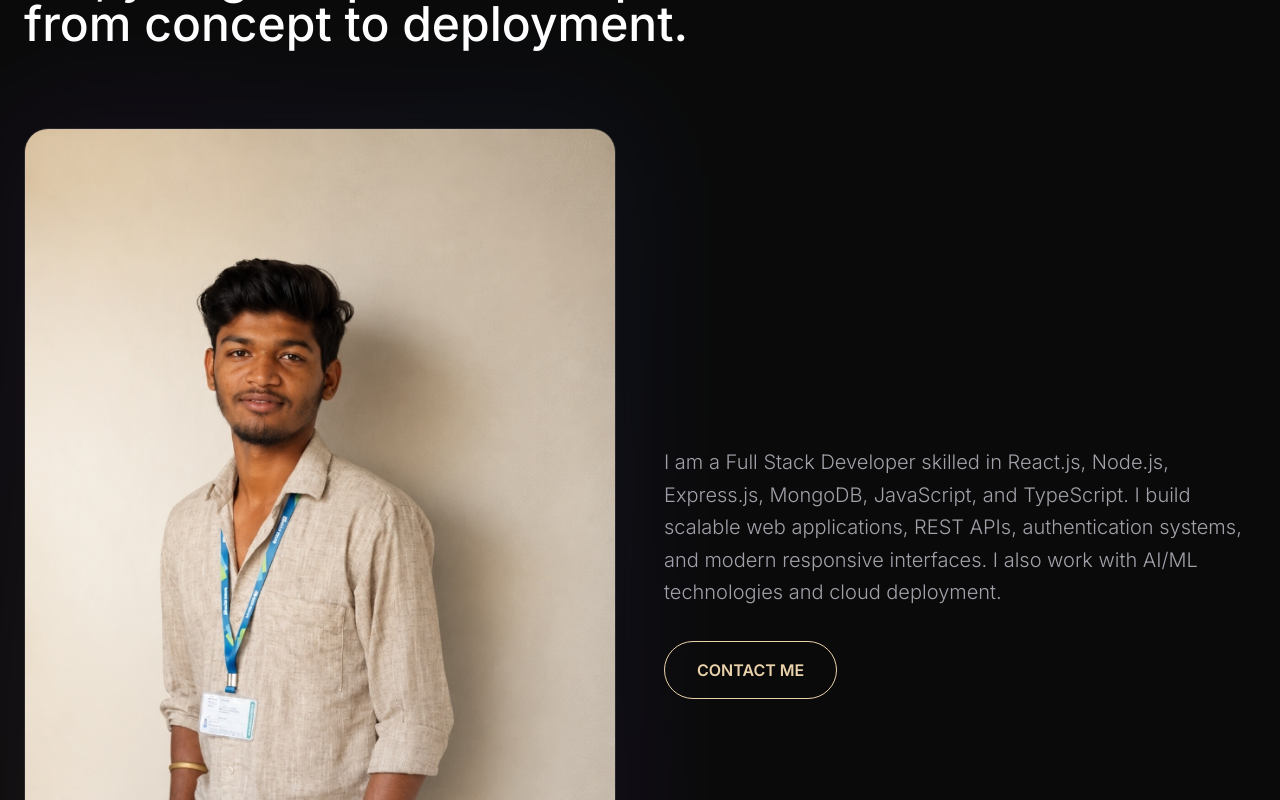
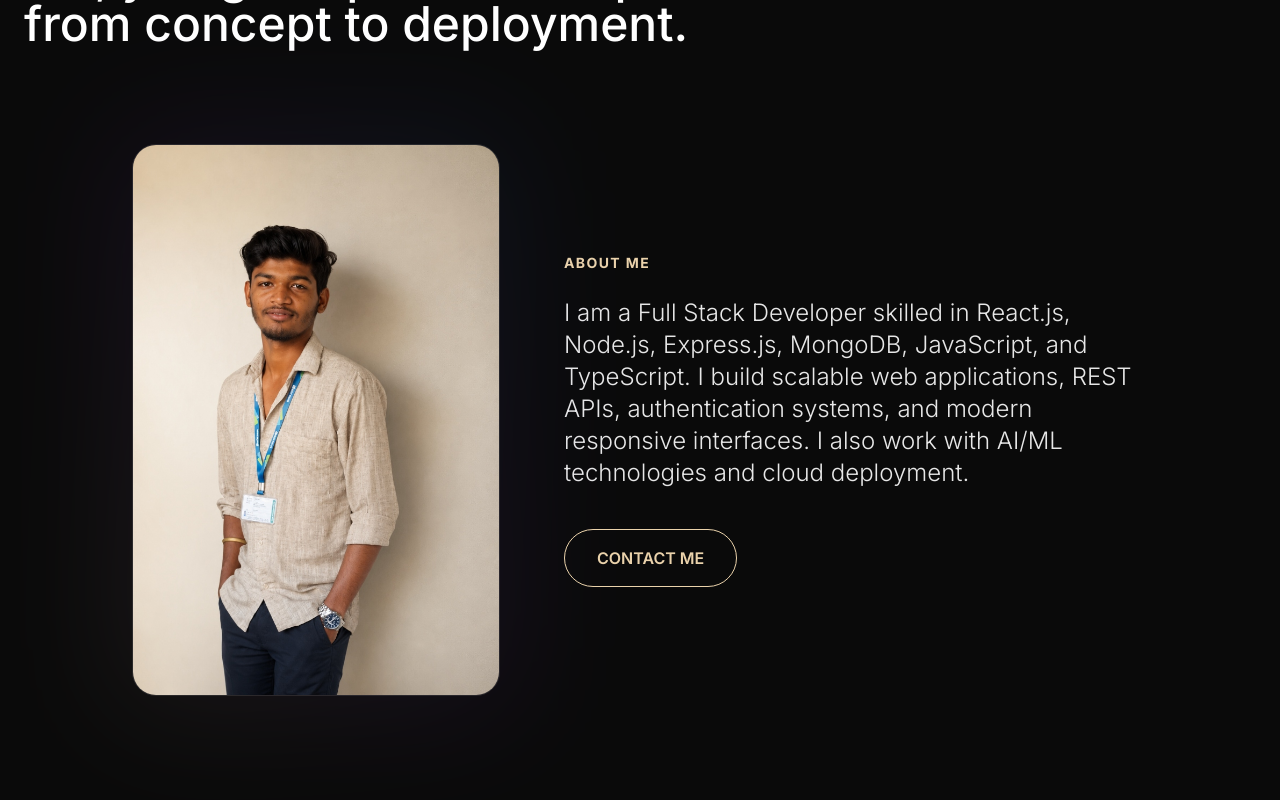
Before and after one commit to Hariom1729/portfolio, a Next.js app: page / in a window 1280 px wide. Shown: the part 960-1760 px from the top of the page. Built offline with nearby package versions, Linux system fonts and the light colour scheme; no server answers.

Commit message:
style: Balance About section layout using 12-column grid

```diff
--- a/sections/about.tsx
+++ b/sections/about.tsx
@@ -25,8 +25,8 @@ export function AboutSection() {
           </h3>
         </motion.div>
 
-        <div className="mt-20 grid md:grid-cols-2 gap-12 items-center">
-          <div className="relative">
+        <div className="mt-24 grid lg:grid-cols-12 gap-12 lg:gap-16 items-center">
+          <div className="relative lg:col-span-4 lg:col-start-2">
             {/* Glowing backdrop effect */}
             <div className="absolute -inset-4 bg-gradient-to-tr from-accent/20 via-purple-500/20 to-blue-500/20 blur-3xl opacity-40 rounded-3xl" />
 
@@ -52,8 +52,10 @@ export function AboutSection() {
             whileInView={{ opacity: 1, x: 0 }}
             viewport={{ once: true }}
             transition={{ duration: 0.8, delay: 0.2 }}
+            className="lg:col-span-6"
           >
-            <p className="text-xl text-muted leading-relaxed font-light mb-8">
+            <h4 className="text-accent uppercase tracking-widest text-sm font-bold mb-6">About Me</h4>
+            <p className="text-xl md:text-2xl text-white/90 leading-relaxed font-light mb-10">
               I am a Full Stack Developer skilled in React.js, Node.js, Express.js, MongoDB, JavaScript, and TypeScript. I build scalable web applications, REST APIs, authentication systems, and modern responsive interfaces. I also work with AI/ML technologies and cloud deployment.
             </p>
             <div className="flex flex-wrap gap-4">
```
